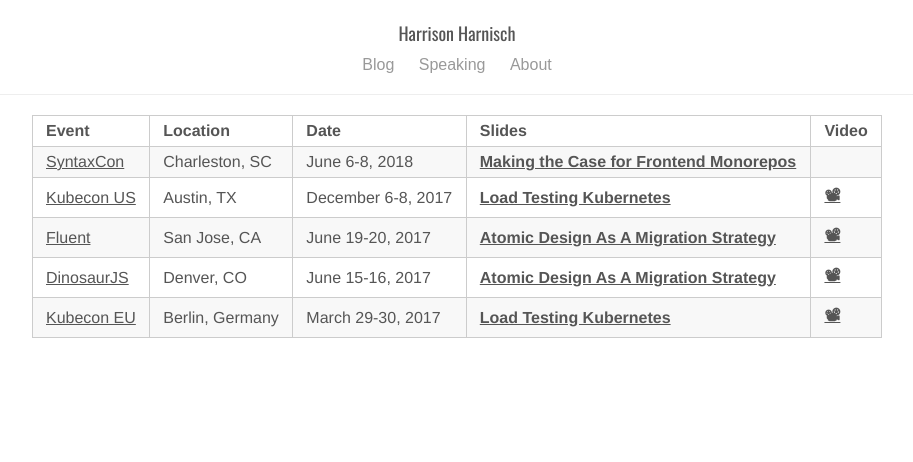
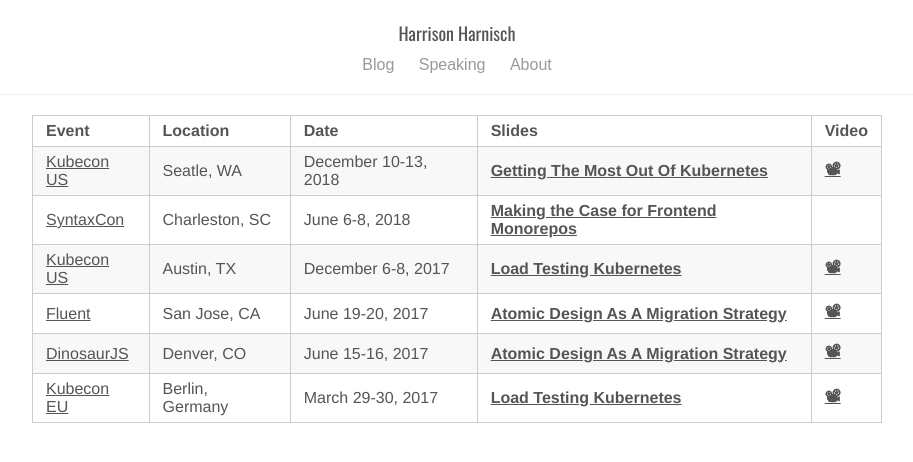
Before and after one commit to hharnisc/hharnisc.github.io, a Jekyll site: the page built from speaking.html, in a window 1280 px wide. Shown: the top 462 px of the page, without its empty margins (183-1096 px from the left). Built offline with Jekyll 4.4.1, drawn with Linux system fonts in a browser that asks for light colours; some web fonts are replaced.

Commit message:
add kubecon us 2018 to speaking

```diff
--- a/speaking.html
+++ b/speaking.html
@@ -9,6 +9,13 @@
     <th>Date</th>
     <th>Slides</th>
     <th>Video</th>
+  </tr>
+  <tr>
+    <td><a href="https://events.linuxfoundation.org/events/kubecon-cloudnativecon-north-america-2018/">Kubecon US</a></td>
+    <td>Seatle, WA</td>
+    <td>December 10-13, 2018</td>
+    <th><a href="/2018/12/11/getting-the-most-out-of-kubernetes.html#1">Getting The Most Out Of Kubernetes</a></th>
+    <th><a href="https://www.youtube.com/watch?v=NuLFomXGUj4">📽</a></th>
   </tr>
   <tr>
     <td><a href="https://2018.syntaxcon.com">SyntaxCon</a></td>
```
